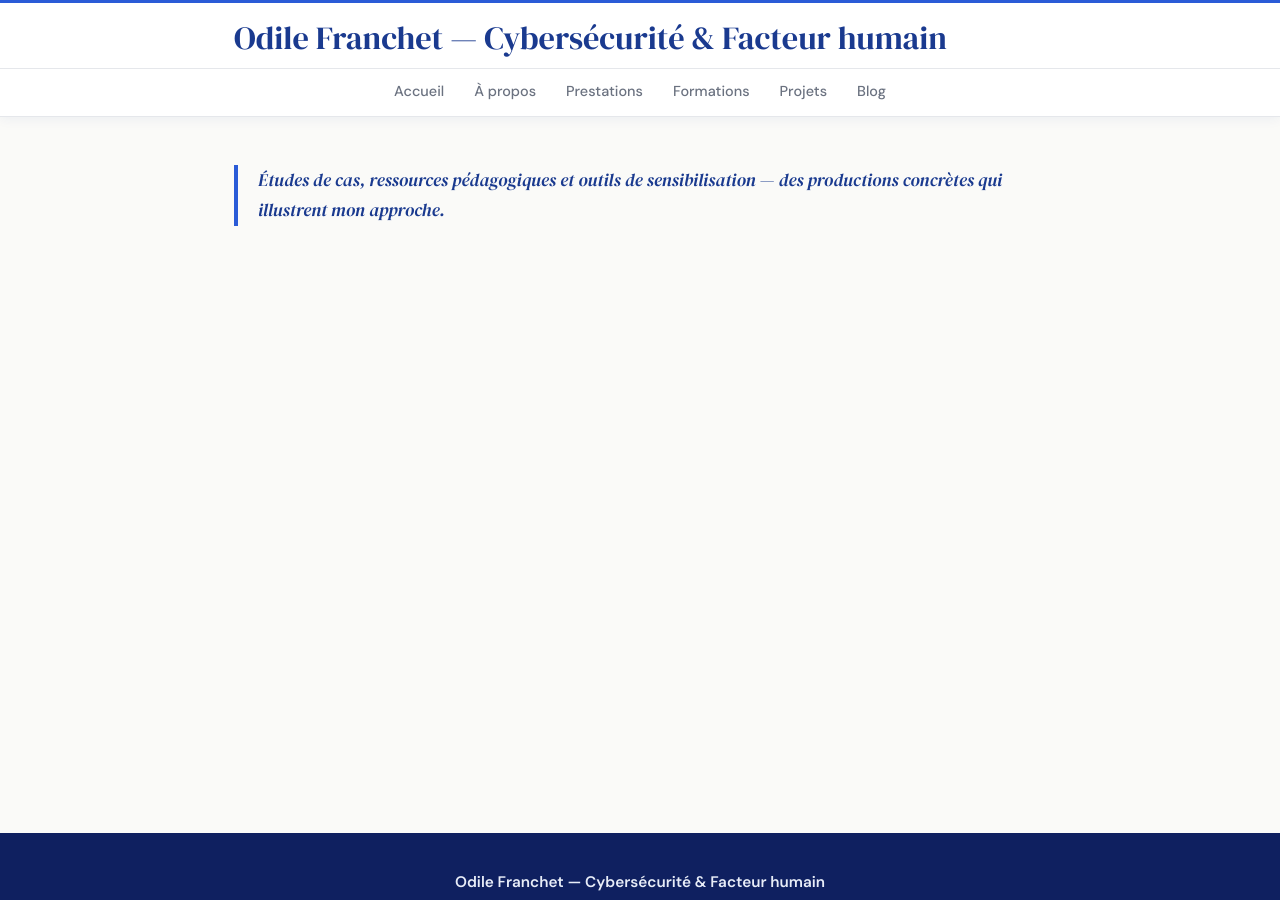
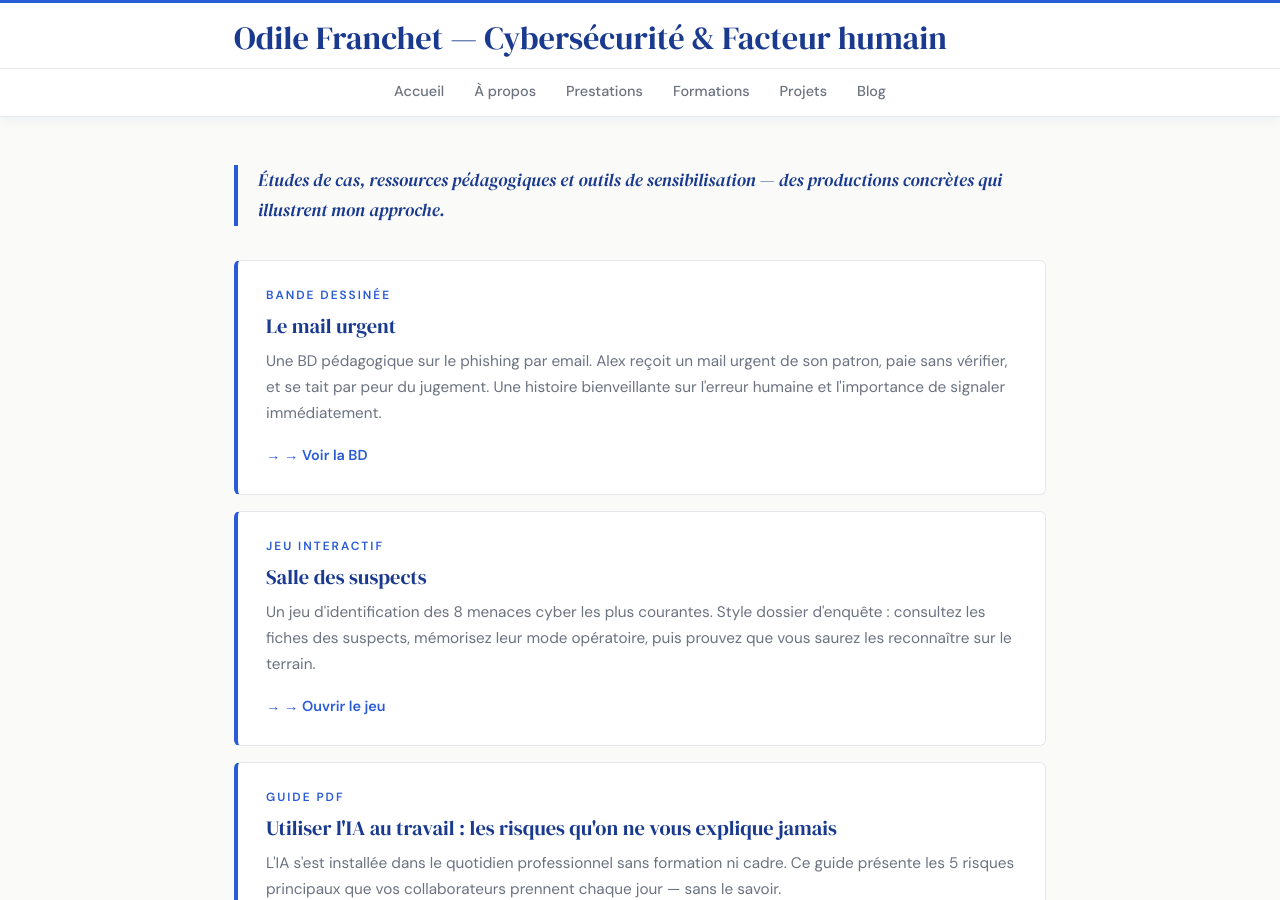
Before and after one commit to ofranchet73/ofranchet73.github.io, a Jekyll site: the page built from projets.md, in a window 1280 px wide and 900 px high. Built offline with Jekyll 4.4.1, drawn with Linux system fonts in a browser that asks for light colours; some of the changed text lies outside the part shown.

Commit message:
Update projets.html

```diff
--- a/_layouts/projets.html
+++ b/_layouts/projets.html
@@ -9,7 +9,35 @@ layout: default
       <p>Études de cas, ressources pédagogiques et outils de sensibilisation — des productions concrètes qui illustrent mon approche.</p>
     </div>
 
-    {{ content }}
+    <div class="projet-card">
+      <div class="projet-tag">Bande dessinée</div>
+      <h2 class="projet-titre">Le mail urgent</h2>
+      <p class="projet-desc">Une BD pédagogique sur le phishing par email. Alex reçoit un mail urgent de son patron, paie sans vérifier, et se tait par peur du jugement. Une histoire bienveillante sur l'erreur humaine et l'importance de signaler immédiatement.</p>
+      <a href="/bd_cyber_linea_v5.html" class="projet-lien">→ Voir la BD</a>
+    </div>
+
+    <div class="projet-card">
+      <div class="projet-tag">Jeu interactif</div>
+      <h2 class="projet-titre">Salle des suspects</h2>
+      <p class="projet-desc">Un jeu d'identification des 8 menaces cyber les plus courantes. Style dossier d'enquête : consultez les fiches des suspects, mémorisez leur mode opératoire, puis prouvez que vous saurez les reconnaître sur le terrain.</p>
+      <a href="/salle_des_suspects.html" class="projet-lien">→ Ouvrir le jeu</a>
+    </div>
+
+    <div class="projet-card">
+      <div class="projet-tag">Guide PDF</div>
+      <h2 class="projet-titre">Utiliser l'IA au travail : les risques qu'on ne vous explique jamais</h2>
+      <p class="projet-desc">L'IA s'est installée dans le quotidien professionnel sans formation ni cadre. Ce guide présente les 5 risques principaux que vos collaborateurs prennent chaque jour — sans le savoir.</p>
+      <a href="/pdf/5_risques_IA_-_Guide_Cybersécurité.pdf" class="projet-lien">↓ Télécharger le guide</a>
+    </div>
+
+    <div class="projet-card">
+      <div class="projet-tag">Étude de cas</div>
+      <h2 class="projet-titre">Analyse de risques — Cabinet d'ophtalmologie</h2>
+      <p class="projet-desc">Application de la méthode ISO 27005 à un cabinet d'ophtalmologie : données de santé critiques, système d'information modeste mais exposé, enjeux humains, techniques et réglementaires. Identification des actifs, cartographie des menaces, élaboration de mesures.</p>
+      <a href="/pdf/OdileFranchet_EtudeCas_Analyse_Risques_Complet_Ophtalmo.pdf" class="projet-lien">↓ Télécharger l'étude de cas</a>
+    </div>
+
+    <p class="formation-note"><em>D'autres ressources à venir prochainement.</em></p>
 
   </div>
 </div>
```
